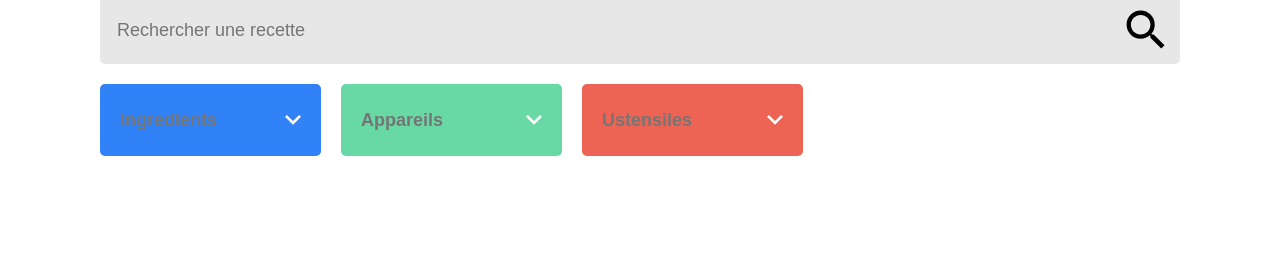
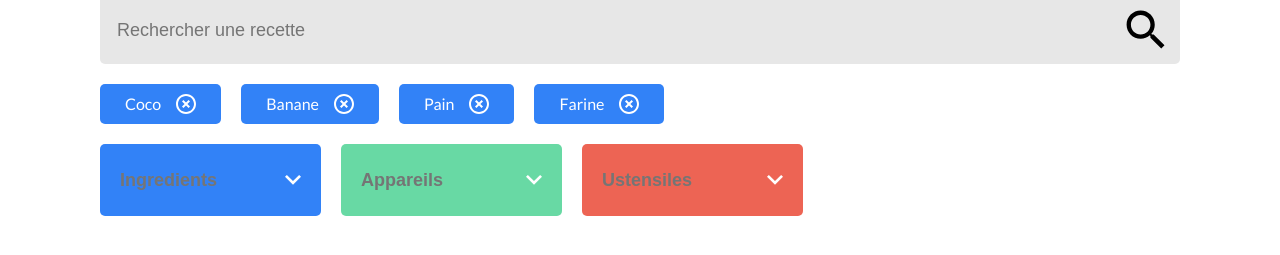
Before and after one commit to Nohavye/OC-Projet_7, a website with bundled scripts: page index.html in a window 1280 px wide. Shown: the part 159-414 px from the top of the page. Built offline with nearby package versions, Linux system fonts and the light colour scheme.

Commit message:
Implémentation TagsHandler.js - Gestion des balise de filtre.

```diff
--- a/css/styles.css
+++ b/css/styles.css
@@ -45,7 +45,13 @@ h1 {
   line-height: 22px;
 }
 
-.selectorsArea{
+.tagsContainer {
+  margin-top: 20px;
+  display: flex;
+  gap: 20px;
+}
+
+.selectorsContainer {
   margin-top: 20px;
   display: flex;
   align-items: start;
--- a/index.html
+++ b/index.html
@@ -27,7 +27,8 @@
       <img src="assets/search.svg" alt="Recherche">
     </div>
 
-    <div class="selectorsArea"></div>
+    <div class="tagsContainer"></div>
+    <div class="selectorsContainer"></div>
 
     <main></main>
 
--- a/scripts/globals/globals.js
+++ b/scripts/globals/globals.js
@@ -1,6 +1,7 @@
 const DOM = {
   main: document.querySelector('main'),
-  selectorsArea: document.querySelector('.selectorsArea')
+  tagsContainer: document.querySelector('.tagsContainer'),
+  selectorsContainer: document.querySelector('.selectorsContainer')
 }
 
 const Globals = {
--- a/scripts/index.js
+++ b/scripts/index.js
@@ -1,13 +1,13 @@
 import Globals from './globals/globals.js'
-import FilterSelector from './templates/FilterSelector.js'
+import Templates from './templates/TemplatesModule.js'
 
-const ingredientsFilterSelector = new FilterSelector('ingredients', 'Ingredients')
-const appliancesFilterSelector = new FilterSelector('appliances', 'Appareils')
-const toolsFilterSelector = new FilterSelector('tools', 'Ustensiles')
+const ingredientsFilterSelector = new Templates.FilterSelector('ingredients', 'Ingredients')
+const appliancesFilterSelector = new Templates.FilterSelector('appliances', 'Appareils')
+const toolsFilterSelector = new Templates.FilterSelector('tools', 'Ustensiles')
 
-ingredientsFilterSelector.addTo(Globals.DOM.selectorsArea)
-appliancesFilterSelector.addTo(Globals.DOM.selectorsArea)
-toolsFilterSelector.addTo(Globals.DOM.selectorsArea)
+ingredientsFilterSelector.addTo(Globals.DOM.selectorsContainer)
+appliancesFilterSelector.addTo(Globals.DOM.selectorsContainer)
+toolsFilterSelector.addTo(Globals.DOM.selectorsContainer)
 
 ingredientsFilterSelector.listItems = [
   'coco',
@@ -35,3 +35,9 @@ ingredientsFilterSelector.items.add('oeuf')
 ingredientsFilterSelector.items.add('champignons')
 
 console.log(ingredientsFilterSelector.listItems)
+
+const tagsHandler = new Templates.TagsHandler(Globals.DOM.tagsContainer)
+tagsHandler.addTag('Coco', '#3282f7')
+tagsHandler.addTag('Banane', '#3282f7')
+tagsHandler.addTag('Pain', '#3282f7')
+tagsHandler.addTag('Farine', '#3282f7')
--- /dev/null
+++ b/scripts/templates/TagsHandler.js
@@ -0,0 +1,67 @@
+import Template from './Template.js'
+
+class TagsHandler {
+  #_tagsElements = new Map()
+  #_tagsContainer = null
+
+  constructor (tagsContainer) {
+    this.#_tagsContainer = tagsContainer
+  }
+
+  addTag (tagName, color) {
+    const template = new Template('div', {
+
+      attributes: {
+        class: 'tag'
+      },
+
+      styles: {
+        backgroundColor: color,
+        borderRadius: '5px',
+        width: 'max-content',
+        padding: '10px 25px',
+        display: 'flex',
+        gap: '15px'
+      }
+    },
+    {
+      tagName: new Template('p', {
+
+        styles: {
+          color: 'white'
+        },
+
+        HTMLContents: {
+          text: tagName
+        }
+      }),
+      cross: new Template('img', {
+
+        attributes: {
+          src: 'assets/cross.svg',
+          alt: 'cross'
+        },
+
+        styles: {
+          cursor: 'pointer'
+        },
+
+        events: {
+          click: () => {
+            this.removeTag(tagName)
+          }
+        }
+      })
+    })
+
+    this.#_tagsElements.set(tagName, template)
+    this.#_tagsContainer.appendChild(template.element)
+  }
+
+  removeTag (tagName) {
+    this.#_tagsContainer.removeChild(this.#_tagsElements.get(tagName).element)
+    this.#_tagsElements.delete(tagName)
+  }
+}
+
+export { TagsHandler as default }
--- /dev/null
+++ b/scripts/templates/TemplatesModule.js
@@ -0,0 +1,9 @@
+import FilterSelector from './FilterSelector.js'
+import TagsHandler from './TagsHandler.js'
+
+const Templates = {
+  FilterSelector,
+  TagsHandler
+}
+
+export { Templates as default }
```
